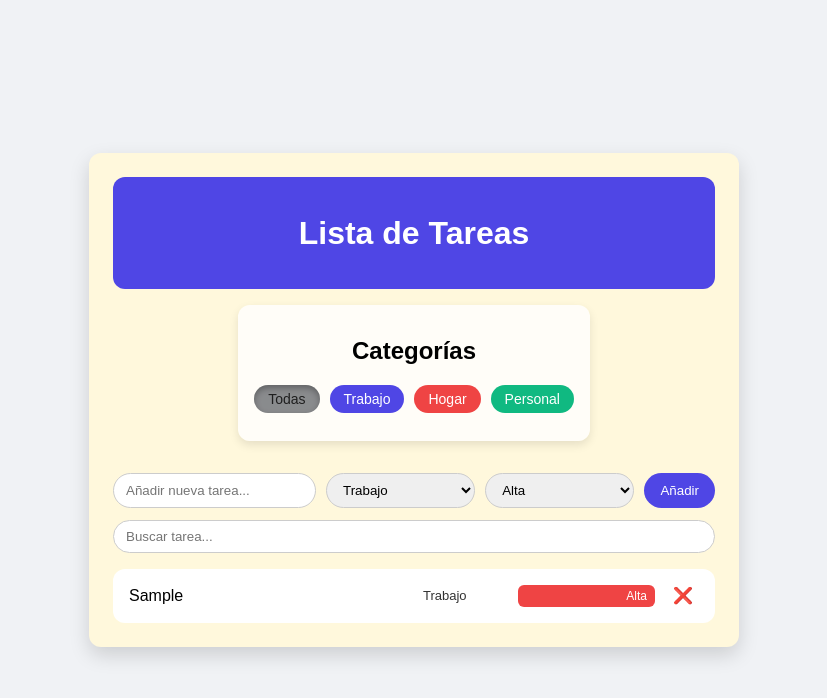
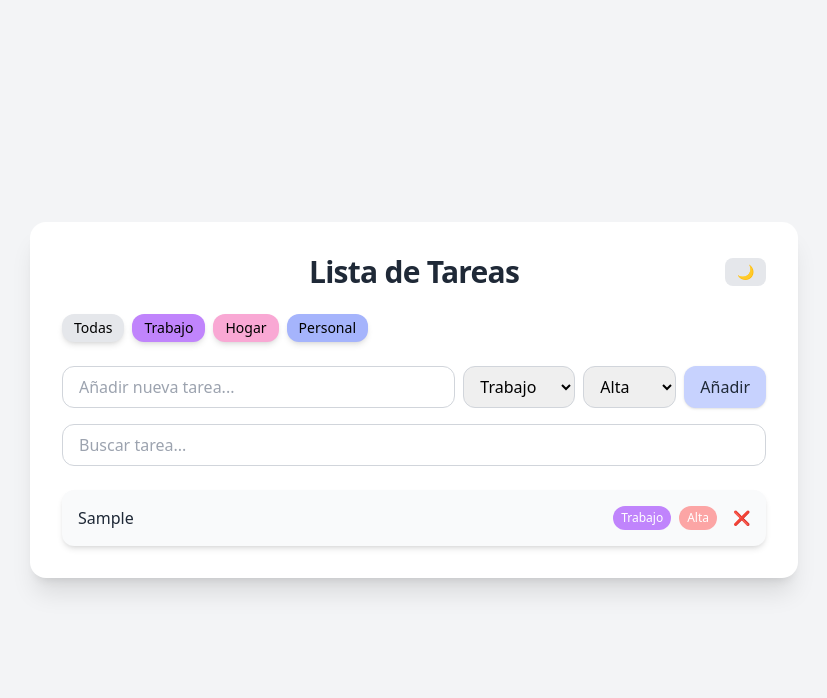
Before and after one commit to alburrida/taskflow-project, a plain HTML site: page index.html in a window 1280 px wide. Both pictures are taken after typing "Sample" into the empty fields and a click on the button "Añadir". Shown: the whole page, without its empty margins (226-1053 px from the left). Drawn offline with nearby package versions, Linux system fonts and the light colour scheme.

Commit message:
Refactorización de la interfaz de TaskFlow con Tailwind CSS
- Sustitución del CSS personalizado por clases de utilidad de Tailwind
- Implementación de modo oscuro con botón de alternancia
- Persistencia del tema en localStorage
- Rediseño de las tarjetas de tareas con chips de categoría y prioridad
- Mejora de estados hover y transiciones
- Actualización del README

```diff
--- a/app.js
+++ b/app.js
@@ -5,32 +5,60 @@ const categorySelect = document.getElementById("task-category");
 const prioritySelect = document.getElementById("task-priority");
 const taskList = document.getElementById("task-list");
 const searchInput = document.getElementById("search-input");
+const counter = document.getElementById("task-counter");
 
 // ARRAY DE TAREAS
 let tasks = [];
+
+/* ===== DARK MODE ===== */
+
+const themeToggle = document.getElementById("theme-toggle");
+
+function updateThemeIcon() {
+  if (document.documentElement.classList.contains("dark")) {
+    themeToggle.textContent = "☀️";
+  } else {
+    themeToggle.textContent = "🌙";
+  }
+}
+
+themeToggle.addEventListener("click", () => {
+
+  const html = document.documentElement;
+
+  html.classList.toggle("dark");
+
+  if (html.classList.contains("dark")) {
+    localStorage.setItem("theme", "dark");
+  } else {
+    localStorage.setItem("theme", "light");
+  }
+
+  updateThemeIcon();
+});
+
+/* actualizar icono al cargar */
+updateThemeIcon();
 
 /* ===== CARGAR TAREAS AL INICIAR ===== */
 document.addEventListener("DOMContentLoaded", () => {
   const stored = localStorage.getItem("tasks");
   if (stored) {
-    tasks = JSON.parse(stored).map(t => ({
-      id: t.id || Date.now(),
-      text: t.text || "",
-      category: t.category || "trabajo",
-      priority: t.priority || "medium",
-      completed: t.completed || false
-    }));
+    tasks = JSON.parse(stored);
     tasks.forEach(task => renderTask(task));
   }
+  updateCounter();
 });
 
 /* ===== AÑADIR TAREA ===== */
 form.addEventListener("submit", (e) => {
   e.preventDefault();
+  const text = input.value.trim();
+  if (!text) return;
 
   const newTask = {
     id: Date.now(),
-    text: input.value.trim(),
+    text,
     category: categorySelect.value,
     priority: prioritySelect.value,
     completed: false
@@ -39,45 +67,89 @@ form.addEventListener("submit", (e) => {
   tasks.push(newTask);
   renderTask(newTask);
   saveTasks();
+  updateCounter();
   input.value = "";
 });
 
 /* ===== RENDERIZAR TAREA ===== */
 function renderTask(task) {
   const div = document.createElement("div");
-  div.classList.add("task", task.priority);
+  div.classList.add(
+    "task",
+    "flex",
+    "justify-between",
+    "items-center",
+    "p-4",
+    "rounded-xl",
+    "bg-gray-50",
+    "dark:bg-gray-700",
+    "shadow-md",
+    "hover:shadow-xl",
+    "transition-shadow",
+    "duration-300",
+    "ease-in-out",
+    "cursor-pointer",
+    "flex-wrap",
+    "gap-2"
+  );
+
+  // CORRECTO: asignamos data-category para filtros
   div.dataset.category = task.category;
   div.dataset.id = task.id;
 
-  if (task.completed) div.classList.add("completed");
+  div.innerHTML = `
+    <p class="flex-1 font-medium text-gray-800 dark:text-gray-100 title">${task.text}</p>
 
-  div.innerHTML = `
-    <input type="checkbox" ${task.completed ? "checked" : ""}>
-    <span class="title">${task.text}</span>
-    <span class="category">${capitalize(task.category)}</span>
-    <span class="priority">${priorityText(task.priority)}</span>
-    <button class="delete-btn">❌</button>
+    <span class="px-2 py-1 text-xs rounded-full text-white transition-colors duration-200 ${
+      task.category === "trabajo"
+        ? "bg-purple-400 hover:bg-purple-500 dark:bg-purple-600 dark:hover:bg-purple-500"
+        : task.category === "hogar"
+        ? "bg-pink-300 hover:bg-pink-400 dark:bg-pink-600 dark:hover:bg-pink-500"
+        : "bg-indigo-300 hover:bg-indigo-400 dark:bg-indigo-600 dark:hover:bg-indigo-500" // personal
+}">
+      ${capitalize(task.category)}
+    </span>
+
+    <span class="px-2 py-1 text-xs rounded-full text-white transition-colors duration-200 ${
+      task.priority === "high"
+        ? "bg-red-300 hover:bg-red-400 dark:bg-red-600 dark:hover:bg-red-500"
+        : task.priority === "medium"
+        ? "bg-yellow-300 hover:bg-yellow-400 dark:bg-yellow-600 dark:hover:bg-yellow-500"
+        : "bg-green-300 hover:bg-green-400 dark:bg-green-600 dark:hover:bg-green-500"
+    }">
+      ${priorityText(task.priority)}
+    </span>
+
+    <button class="delete-btn text-sm hover:scale-110 transition-transform duration-200 ml-2">❌</button>
   `;
 
-  const checkbox = div.querySelector("input[type='checkbox']");
   const deleteBtn = div.querySelector(".delete-btn");
 
-  // CLICK EN TODA LA TARJETA PARA COMPLETAR
+  // Click en toda la tarjeta para marcar completada
   div.addEventListener("click", (e) => {
-    if (e.target === deleteBtn) return; // no marcar si clic en borrar
+    if (e.target === deleteBtn) return;
 
     task.completed = !task.completed;
-    checkbox.checked = task.completed;
+    div.classList.toggle("opacity-50");
     div.classList.toggle("completed");
+
+    if (task.completed) {
+      div.classList.add("bg-green-100", "dark:bg-green-700", "line-through", "text-gray-500");
+    } else {
+      div.classList.remove("bg-green-100", "dark:bg-green-700", "line-through", "text-gray-500");
+    }
+
     saveTasks();
+    updateCounter();
   });
 
-  // BORRAR TAREA
+  // Borrar tarea
   deleteBtn.addEventListener("click", (e) => {
-    e.stopPropagation(); // evitar marcar la tarea al borrar
+    e.stopPropagation();
     tasks = tasks.filter(t => t.id !== task.id);
     div.remove();
     saveTasks();
+    updateCounter();
   });
 
   taskList.appendChild(div);
@@ -91,7 +163,6 @@ function saveTasks() {
 /* ===== BUSCADOR ===== */
 searchInput.addEventListener("input", () => {
   const value = searchInput.value.toLowerCase();
-
   document.querySelectorAll(".task").forEach(task => {
     const text = task.querySelector(".title").textContent.toLowerCase();
     task.style.display = text.includes(value) ? "flex" : "none";
@@ -99,7 +170,7 @@ searchInput.addEventListener("input", () => {
 });
 
 /* ===== FILTRO POR CATEGORÍA ===== */
-const filtros = document.querySelectorAll("aside li");
+const filtros = document.querySelectorAll(".category-btn");
 
 filtros.forEach(filtro => {
   filtro.addEventListener("click", () => {
@@ -107,7 +178,7 @@ filtros.forEach(filtro => {
 
     if (filtro.classList.contains("active")) {
       filtro.classList.remove("active");
-      document.querySelectorAll(".task").forEach(t => t.style.display = "flex");
+      document.querySelectorAll(".task").forEach(t => (t.style.display = "flex"));
       return;
     }
 
@@ -115,17 +186,24 @@ filtros.forEach(filtro => {
     filtro.classList.add("active");
 
     document.querySelectorAll(".task").forEach(tarea => {
-      tarea.style.display = (categoria === "all" || tarea.dataset.category === categoria) ? "flex" : "none";
+      tarea.style.display =
+        categoria === "all" || tarea.dataset.category === categoria ? "flex" : "none";
     });
   });
 });
+
+/* ===== CONTADOR ===== */
+function updateCounter() {
+  if (!counter) return;
+  const pending = tasks.filter(t => !t.completed).length;
+  counter.textContent = `Tareas pendientes: ${pending}`;
+}
 
 /* ===== HELPERS ===== */
 function capitalize(text) {
   if (!text) return "";
   return text.charAt(0).toUpperCase() + text.slice(1);
 }
-
 function priorityText(priority) {
   if (priority === "high") return "Alta";
   if (priority === "medium") return "Media";
--- a/index.html
+++ b/index.html
@@ -3,8 +3,22 @@
 <head>
   <meta charset="UTF-8">
   <meta name="viewport" content="width=device-width, initial-scale=1.0">
-<title>Lista de Tareas - Nota Central</title>
-<link rel="stylesheet" href="style.css">
+  <title>TaskFlow - Lista de Tareas</title>
+  <script src="https://cdn.tailwindcss.com"></script>
+  <script>
+    tailwind.config = {
+      darkMode: 'class'
+    }
+  </script>
+
+  <script>
+  const savedTheme = localStorage.getItem("theme");
+
+  if (savedTheme === "dark") {
+    document.documentElement.classList.add("dark");
+  }
+  </script>
+
 
 <!--
             _   _
@@ -16,88 +30,87 @@
       )_/ /|\   /|\ \_(
 -->
 </head>
+<body class="bg-gray-100 dark:bg-gray-900 transition-colors duration-300 flex justify-center items-center min-h-screen">
 
-<body>
+  <div class="w-full max-w-3xl bg-white dark:bg-gray-800 rounded-2xl shadow-xl p-8 transition-colors duration-300">
 
-<div class="contenedor-de-notas">
-
-  <header>
-    <h1>Lista de Tareas</h1>
+    <!-- HEADER -->
+    <header class="relative flex justify-center items-center mb-6">
+      <h1 class="text-3xl font-bold tracking-tight text-gray-800 dark:text-gray-100">Lista de Tareas</h1>
+      <button
+      id="theme-toggle"
+      class="absolute right-0 px-3 py-1 rounded-lg bg-gray-200 dark:bg-gray-700 text-sm hover:scale-105 transition">
+      🌙
+      </button>
     </header>
 
-  <aside>
-    <div class="category-box">
-      <h2>Categorías</h2>
-      <ul>
-        <li data-filter="all" class="filtro-all active">Todas</li>
-        <li data-filter="trabajo" class="filtro-trabajo">Trabajo</li>
-        <li data-filter="hogar" class="filtro-hogar">Hogar</li>
-        <li data-filter="personal" class="filtro-personal">Personal</li>
-      </ul>
+    <!-- CATEGORÍAS -->
+    <div class="flex gap-2 mb-6 flex-wrap">
+
+      <button data-filter="all"
+        class="category-btn px-3 py-1 rounded-xl text-sm bg-gray-200 hover:bg-gray-300 dark:bg-gray-700 dark:hover:bg-gray-600 dark:text-white shadow-md hover:shadow-xl transition-shadow duration-300 ease-in-out">
+        Todas
+      </button>
+
+      <button data-filter="trabajo"
+        class="category-btn px-3 py-1 rounded-xl text-sm bg-purple-400 hover:bg-purple-500 dark:bg-purple-600 dark:hover:bg-purple-500 dark:text-white shadow-md hover:shadow-xl transition-shadow duration-300 ease-in-out">
+        Trabajo
+      </button>
+
+      <button data-filter="hogar"
+        class="category-btn px-3 py-1 rounded-xl text-sm bg-pink-300 hover:bg-pink-400 dark:bg-pink-600 dark:hover:bg-pink-500 dark:text-white shadow-md hover:shadow-xl transition-shadow duration-300 ease-in-out">
+        Hogar
+      </button>
+
+      <button data-filter="personal"
+        class="category-btn px-3 py-1 rounded-xl text-sm bg-indigo-300 hover:bg-indigo-400 dark:bg-indigo-600 dark:hover:bg-indigo-500 dark:text-white shadow-md hover:shadow-xl transition-shadow duration-300 ease-in-out">
+        Personal
+      </button>
+
   </div>
-  </aside>
 
-  <main>
-    <!-- FORMULARIO AÑADIR TAREA -->
-    <form id="task-form">
-      <input type="text" id="task-input" placeholder="Añadir nueva tarea..." required>
+    <!-- FORMULARIO -->
+    <form id="task-form" class="flex gap-2 mb-4 flex-wrap">
+      <input id="task-input" type="text" placeholder="Añadir nueva tarea..."
+        class="flex-1 px-4 py-2 rounded-xl border border-gray-300 focus:ring-2 focus:ring-indigo-300 outline-none" required>
 
-      <select id="task-category">
+      <select id="task-category" class="px-3 py-2 rounded-xl border border-gray-300">
         <option value="trabajo">Trabajo</option>
         <option value="hogar">Hogar</option>
         <option value="personal">Personal</option>
       </select>
 
-      <select id="task-priority">
+      <select id="task-priority" class="px-3 py-2 rounded-xl border border-gray-300">
         <option value="high">Alta</option>
         <option value="medium">Media</option>
         <option value="low">Baja</option>
       </select>
 
-      <button type="submit">Añadir</button>
+      <button
+        class="bg-indigo-200 dark:bg-indigo-700 text-gray-800 dark:text-gray-100 px-4 py-2 rounded-xl shadow hover:shadow-lg hover:scale-104 transition-transform duration-200"
+      >
+        Añadir
+      </button>
     </form>
 
     <!-- BUSCADOR -->
-    <input type="text" id="search-input" placeholder="Buscar tarea...">
+    <input id="search-input" type="text" placeholder="Buscar tarea..."
+      class="w-full mb-6 px-4 py-2 rounded-xl border border-gray-300 focus:ring-2 focus:ring-green-300 outline-none">
 
     <!-- LISTA DE TAREAS -->
-    <section class="task-list" id="task-list">
+    <section id="task-list" class="flex flex-col gap-3">
+      <!-- Las tareas se añadirán dinámicamente con JS -->
     </section>
-  </main>
 
   </div>
 
-<!-- FILTROS -->
+  <!-- JS -->
   <script src="app.js"></script>
   <script>
-/* FILTROS POR CATEGORÍA */
-const filtros = document.querySelectorAll("aside li");
-
-function aplicarFiltro(categoria) {
-  document.querySelectorAll(".task").forEach(tarea => {
-    if (categoria === "all" || tarea.dataset.category === categoria) {
-      tarea.style.display = "flex";
-    } else {
-      tarea.style.display = "none";
-    }
-  });
-}
-
-filtros.forEach(filtro => {
-  filtro.addEventListener("click", () => {
-    const categoria = filtro.dataset.filter;
-
-    // Toggle si ya estaba activo
-    if (filtro.classList.contains("active")) {
-      filtro.classList.remove("active");
-      aplicarFiltro("all");
-      return;
-    }
-
-    filtros.forEach(btn => btn.classList.remove("active"));
-    filtro.classList.add("active");
-    aplicarFiltro(categoria);
-  });
+    // Toggle dark mode
+    const themeToggle = document.getElementById("theme-toggle");
+    themeToggle.addEventListener("click", () => {
+      document.documentElement.classList.toggle("dark");
     });
   </script>
 
--- a/style.css
+++ /dev/null
@@ -1,213 +0,0 @@
-* {
-  box-sizing: border-box;
-}
-
-/* VARIABLES */
-:root {
-  --color-bg: #f0f2f5;
-  --color-note: #fff8dc;
-  --color-header: #4f46e5;
-
-  --priority-high: #ef4444;
-  --priority-medium: #f59e0b;
-  --priority-low: #10b981;
-
-  --filtro-all: #e5e7eb;
-  --filtro-trabajo: #4f46e5;
-  --filtro-hogar: #ef4444;
-  --filtro-personal: #10b981;
-
-  --spacing: 16px;
-  --radius: 12px;
-
-  font-family: Arial, sans-serif;
-}
-
-/* FONDO */
-body {
-  margin: 0;
-  background: var(--color-bg);
-  display: flex;
-  justify-content: center;
-  align-items: center;
-  min-height: 100vh;
-}
-
-/* CONTENEDOR */
-.contenedor-de-notas {
-  background: var(--color-note);
-  padding: 24px;
-  border-radius: var(--radius);
-  box-shadow: 0 8px 20px rgba(0,0,0,0.15);
-  width: 90%;
-  max-width: 650px;
-}
-
-/* HEADER */
-header {
-  text-align: center;
-  background: var(--color-header);
-  color: white;
-  padding: var(--spacing);
-  border-radius: var(--radius);
-  margin-bottom: var(--spacing);
-}
-
-/* ===== CATEGORÍAS ===== */
-aside {
-  margin-bottom: var(--spacing);
-  text-align: center;
-}
-
-.category-box {
-  background: #ffffffcc;
-  padding: 12px 16px;
-  border-radius: var(--radius);
-  box-shadow: 0 4px 10px rgba(0,0,0,0.1);
-  display: inline-block;
-  margin: 0 auto var(--spacing);
-}
-
-aside ul {
-  list-style: none;
-  padding: 0;
-  display: flex;
-  justify-content: center;
-  gap: 10px;
-}
-
-aside li {
-  cursor: pointer;
-  padding: 6px 14px;
-  border-radius: 20px;
-  font-size: 14px;
-  font-weight: 500;
-  transition: transform 0.2s ease, filter 0.3s ease, box-shadow 0.3s ease;
-}
-
-aside li:hover {
-  transform: scale(1.08);
-}
-
-/* COLORES FILTRO */
-.filtro-all { background: var(--filtro-all); color: #333; }
-.filtro-trabajo { background: var(--filtro-trabajo); color: white; }
-.filtro-hogar { background: var(--filtro-hogar); color: white; }
-.filtro-personal { background: var(--filtro-personal); color: white; }
-
-aside li.active {
-  filter: brightness(0.6);
-  box-shadow: inset 0 3px 6px rgba(0,0,0,0.3);
-}
-
-/* ===== FORMULARIO ===== */
-#task-form {
-  display: flex;
-  gap: 10px;
-  margin-bottom: 12px;
-  flex-wrap: wrap;
-}
-
-#task-input,
-#task-form select {
-  flex: 1;
-  padding: 8px 12px;
-  border-radius: 20px;
-  border: 1px solid #ccc;
-  outline: none;
-}
-
-#task-form button {
-  padding: 8px 16px;
-  border-radius: 20px;
-  border: none;
-  background: var(--color-header);
-  color: white;
-  cursor: pointer;
-  transition: transform 0.15s ease, opacity 0.2s ease;
-}
-
-#task-form button:hover {
-  transform: scale(1.05);
-  opacity: 0.9;
-}
-
-/* ===== BUSCADOR ===== */
-#search-input {
-  width: 100%;
-  padding: 8px 12px;
-  border-radius: 20px;
-  border: 1px solid #ccc;
-  margin-bottom: 16px;
-  outline: none;
-}
-
-/* ===== LISTA ===== */
-.task-list {
-  display: flex;
-  flex-direction: column;
-  gap: 12px;
-}
-
-/* ===== TARJETA ===== */
-.task {
-  display: flex;
-  align-items: center;
-  gap: 12px;
-  background: white;
-  padding: var(--spacing);
-  border-radius: var(--radius);
-  transition: transform 0.2s ease, box-shadow 0.2s ease;
-  cursor: pointer; /* toda la tarjeta clicable */
-}
-
-.task:hover {
-  transform: translateY(-3px);
-  box-shadow: 0 4px 12px rgba(0,0,0,0.15);
-}
-
-/* COLUMNAS */
-.title { flex: 2; }
-.category { flex: 1; text-align: center; font-size: 13px; opacity: 0.8; }
-.priority { flex: 1; text-align: right; padding: 4px 8px; border-radius: 6px; color: white; font-size: 12px; }
-
-/* COLORES PRIORIDAD */
-.high .priority { background: var(--priority-high); }
-.medium .priority { background: var(--priority-medium); }
-.low .priority { background: var(--priority-low); }
-
-/* COMPLETADA */
-.task.completed {
-  opacity: 0.6;
-  text-decoration: line-through;
-}
-
-/* BOTÓN BORRAR */
-.delete-btn {
-  background: none;
-  border: none;
-  cursor: pointer;
-  font-size: 16px;
-}
-
-/* OCULTAR EL CHECKBOX (ya no hace nada visual) */
-.task input[type="checkbox"] {
-  display: none;
-}
-
-/* RESPONSIVE */
-@media (max-width: 768px) {
-  aside ul {
-    flex-direction: column;
-  }
-
-  .task {
-    flex-direction: column;
-    align-items: flex-start;
-  }
-
-  .category,
-  .priority {
-    text-align: left;
-  }
-}
```
Also changed, not shown: README.md. Lines whose indentation alone changed are shown as unchanged.
